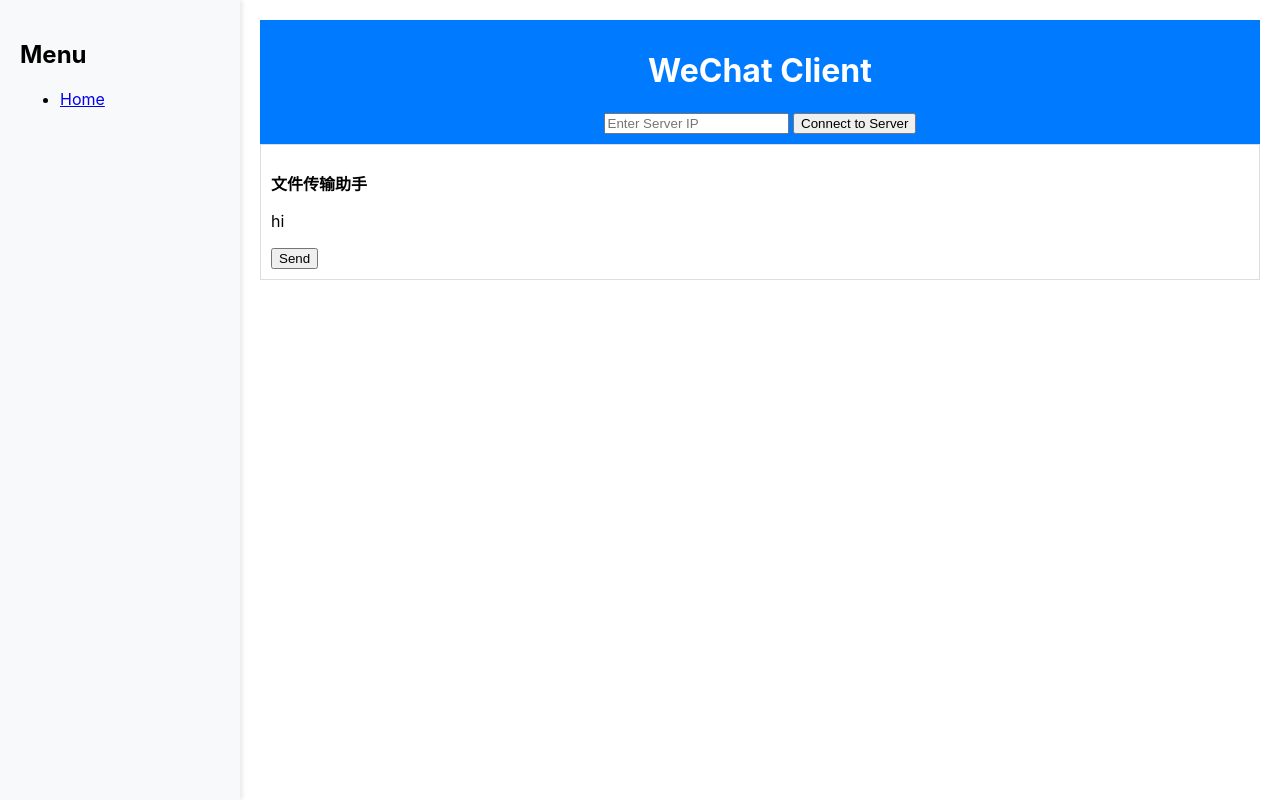
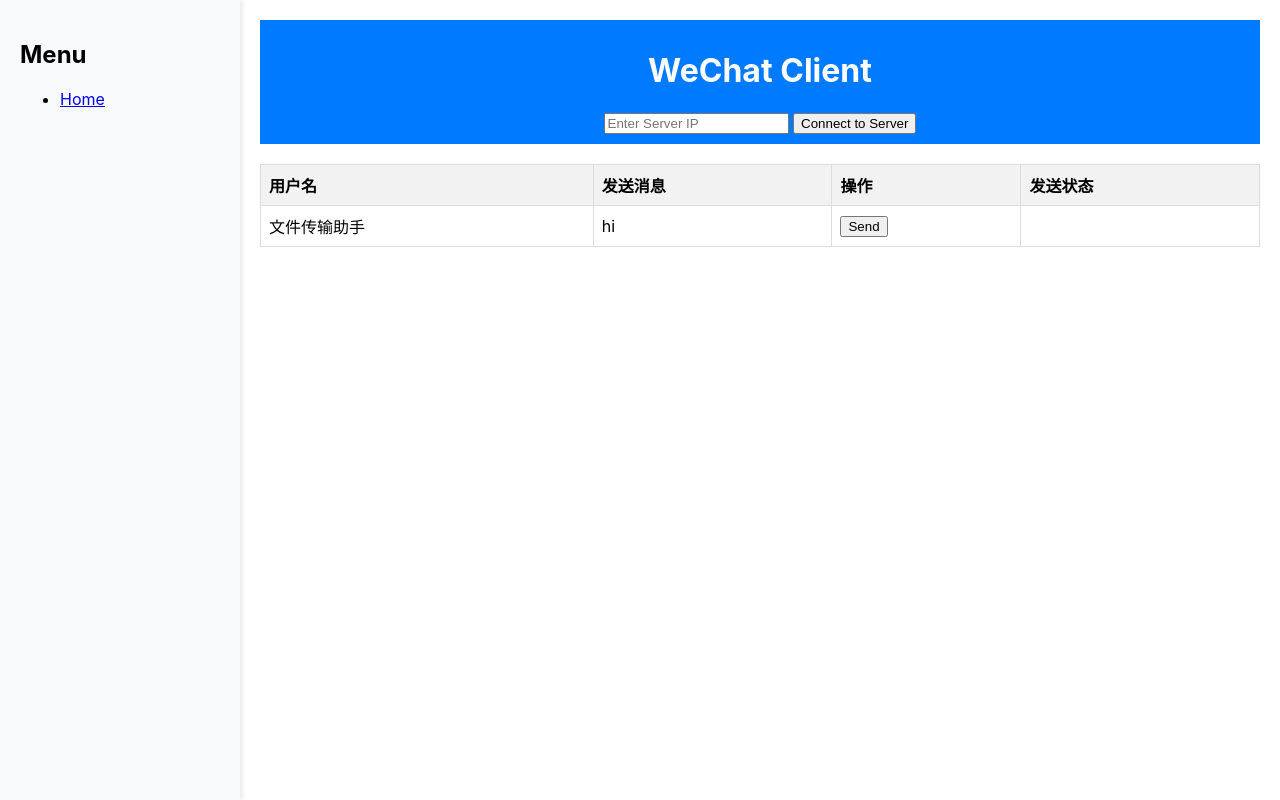
Before and after one commit to xieyumc/YuYuWechatV2, a Django app: page / in a window 1280 px wide. Run offline with Django 4.2, Linux system fonts and the light colour scheme; data comes from the database, SQL or seed files in the repository.

Commit message:
fix：美化界面

```diff
--- a/YuYuWechatV2_Client/client_app/templates/home.html
+++ b/YuYuWechatV2_Client/client_app/templates/home.html
@@ -28,13 +28,20 @@
             padding: 10px;
             text-align: center;
         }
-        .message {
+        table {
+            width: 100%;
+            border-collapse: collapse;
+            margin-top: 20px;
+        }
+        table, th, td {
             border: 1px solid #ddd;
-            padding: 10px;
-            margin-bottom: 10px;
         }
-        .message .username {
-            font-weight: bold;
+        th, td {
+            padding: 8px;
+            text-align: left;
+        }
+        th {
+            background-color: #f2f2f2;
         }
         .status-message {
             transition: opacity 0.5s ease;  /* 平滑过渡效果 */
@@ -57,22 +64,36 @@
                 <button type="button" onclick="connectServer()">Connect to Server</button>
             </form>
         </div>
-        <div id="messageContainer">
+        <table>
+            <thead>
+                <tr>
+                    <th>用户名</th>
+                    <th>发送消息</th>
+                    <th>操作</th>
+                    <th>发送状态</th>
+                </tr>
+            </thead>
+            <tbody id="messageContainer">
                 {% for message in messages %}
-                        <div class="message">
-                            <p class="username">{{ message.username }}</p>
-                            <p class="text">{{ message.text }}</p>
+                <tr>
+                    <td>{{ message.username }}</td>
+                    <td>{{ message.text }}</td>
+                    <td>
                         <form method="post" onsubmit="return sendMessage(this);">
                             {% csrf_token %}
                             <input type="hidden" name="username" value="{{ message.username }}">
                             <input type="hidden" name="text" value="{{ message.text }}">
                             <input type="hidden" id="server_ip_hidden" name="server_ip">
                             <button type="submit">Send</button>
+                        </form>
+                    </td>
+                    <td>
                         <span class="status-message" style="display:none;"></span> <!-- 新增状态信息显示 -->
-                            </form>
-                        </div>
+                    </td>
+                </tr>
                 {% endfor %}
-        </div>
+            </tbody>
+        </table>
     </div>
     <script>
         function connectServer() {
@@ -82,7 +103,7 @@
         }
 
         function sendMessage(form) {
-        var statusMessage = form.querySelector('.status-message');
+            var statusMessage = form.parentNode.nextElementSibling.querySelector('.status-message');
             statusMessage.style.display = 'block';
             statusMessage.textContent = '正在发送...';
             statusMessage.style.opacity = 0;
```
Lines whose indentation alone changed are shown as unchanged.
